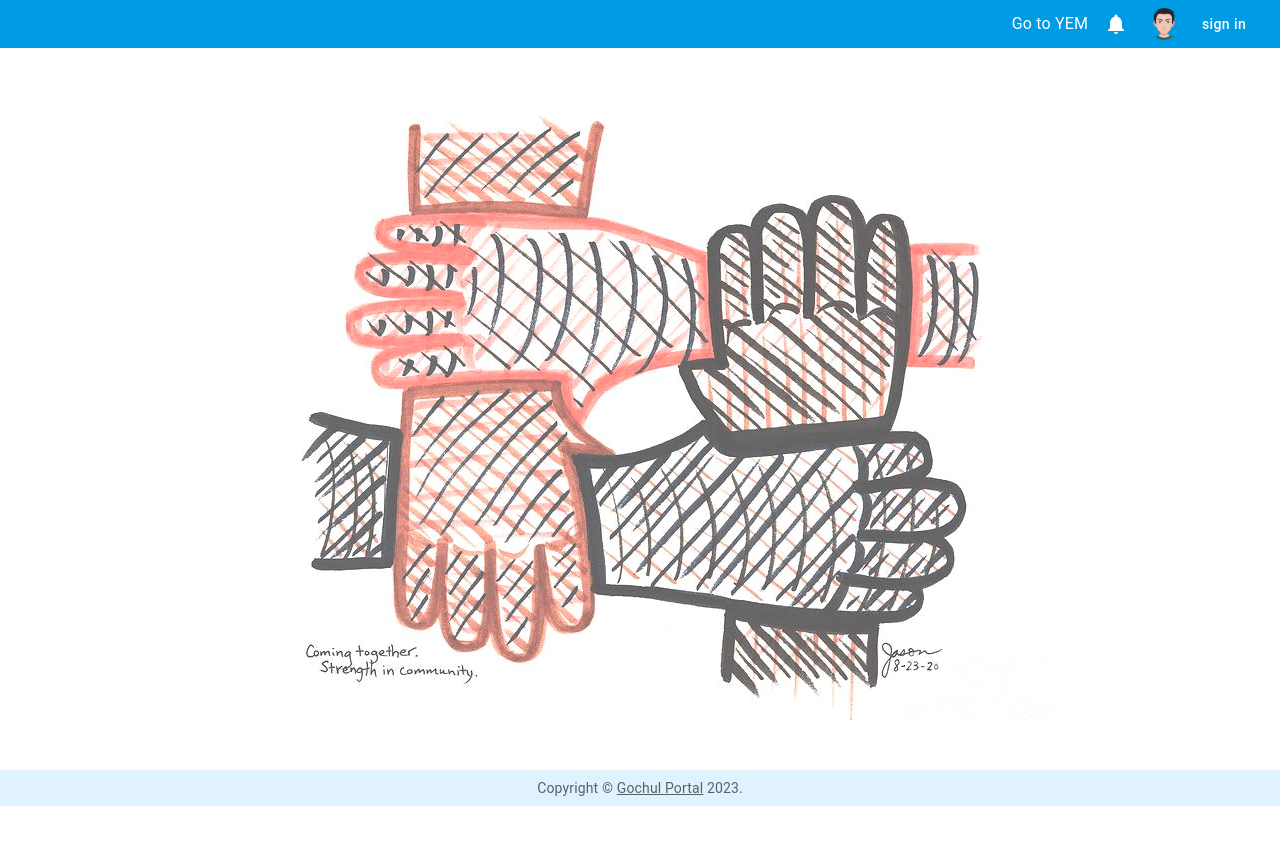
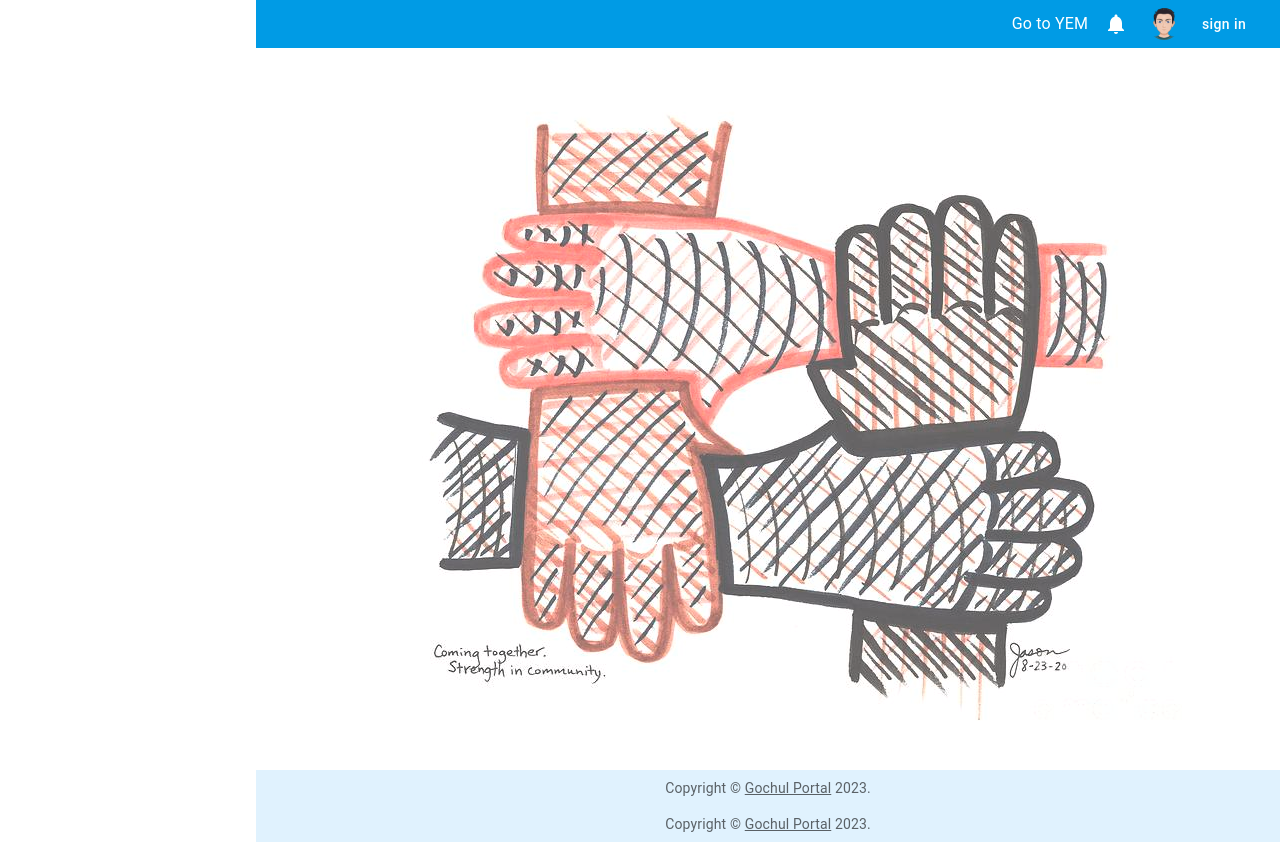
Before and after one commit to untilhamza/gochul, a Next.js app: page / in a window 1280 px wide. Before the commit the page ends 806 px from the top, so only its background shows below. Built offline with nearby package versions, Linux system fonts and the light colour scheme; no server answers.

Commit message:
update styles in main layout

```diff
--- a/src/components/MainLayout.tsx
+++ b/src/components/MainLayout.tsx
@@ -33,7 +33,15 @@ export default function MainLayout({
   return (
     <SessionProvider session={session}>
       <CustomThemeProvider>
-        <Box sx={{ display: "flex", minHeight: "100vh" }}>
+        <Box
+          sx={{
+            display: "flex",
+            flexDirection: "column",
+            justifyContent: "space-between",
+            minHeight: "100vh",
+            marginLeft: { sm: `${drawerWidth}px` },
+          }}
+        >
           <CssBaseline />
           {/* Navigation */}
           <Navbar mobileOpen={mobileOpen} setMobileOpen={setMobileOpen} />
@@ -41,6 +49,10 @@ export default function MainLayout({
           <MainSection handleDrawerToggle={handleDrawerToggle}>
             {children}
           </MainSection>
+          {/* Footer */}
+          <footer className="p-2 bg-sky-100">
+            <Copyright />
+          </footer>
         </Box>
       </CustomThemeProvider>
     </SessionProvider>
```
